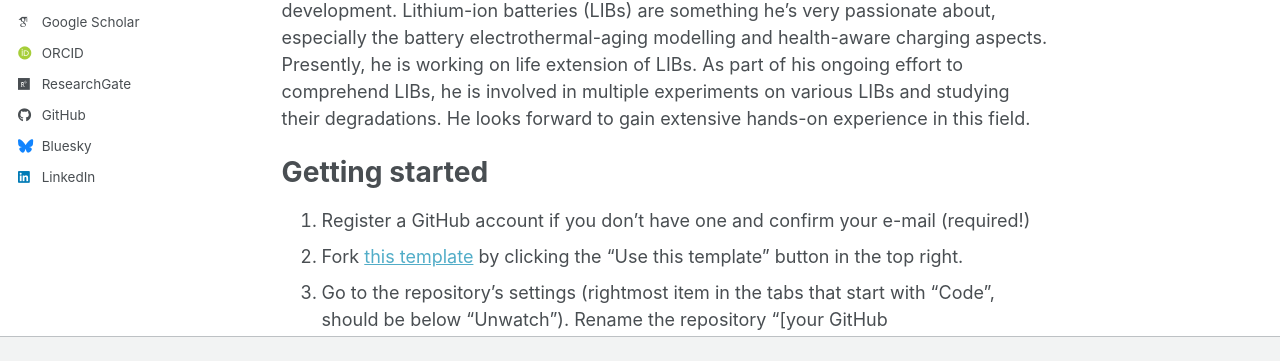
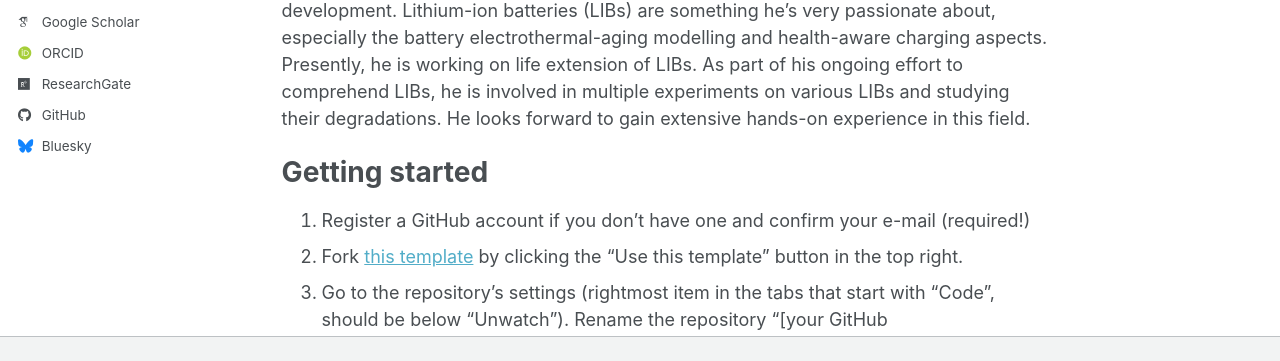
Before and after one commit to shivshankar-sinha/shivshankar-sinha.github.io, a Jekyll site: the page built from _pages/about.md, in a window 1280 px wide. Shown: the part 453-814 px from the top of the page. Built offline with Jekyll 4.4.1, drawn with Linux system fonts in a browser that asks for light colours; some web fonts are replaced; a script bundle is joined from its source files by our own code; library files that are not in the unit come from our copies.

Commit message:
Update _config.yml

```diff
--- a/_config.yml
+++ b/_config.yml
@@ -45,6 +45,7 @@ author:
   ssrn             : # URL
   pubmed           : #"https://www.ncbi.nlm.nih.gov/pubmed/?term=john+snow"
   researchgate     : "https://www.researchgate.net/profile/Shiv-Shankar-Sinha/research"
+  linkedin         : "https://www.linkedin.com/in/shiv-shankar-sinha/?lipi=urn%3Ali%3Apage%3Ad_flagship3_profile_view_base_contact_details%3BBlPLUZavTi2sHZmM4MoDUw%3D%3D"
   scopus           : # URL
   zotero           : # URL
 
@@ -68,7 +69,7 @@ author:
   keybase          : # Username
   instagram        : # Username
   lastfm           : # Username
-  linkedin         : "https://www.linkedin.com/in/shiv-shankar-sinha/?lipi=urn%3Ali%3Apage%3Ad_flagship3_profile_view_base_contact_details%3BBlPLUZavTi2sHZmM4MoDUw%3D%3D"
+  linkedin         : #"https://www.linkedin.com/in/shiv-shankar-sinha/?lipi=urn%3Ali%3Apage%3Ad_flagship3_profile_view_base_contact_details%3BBlPLUZavTi2sHZmM4MoDUw%3D%3D"
   mastodon         : # URL
   medium           : # URL
   pinterest        : # Username
```
